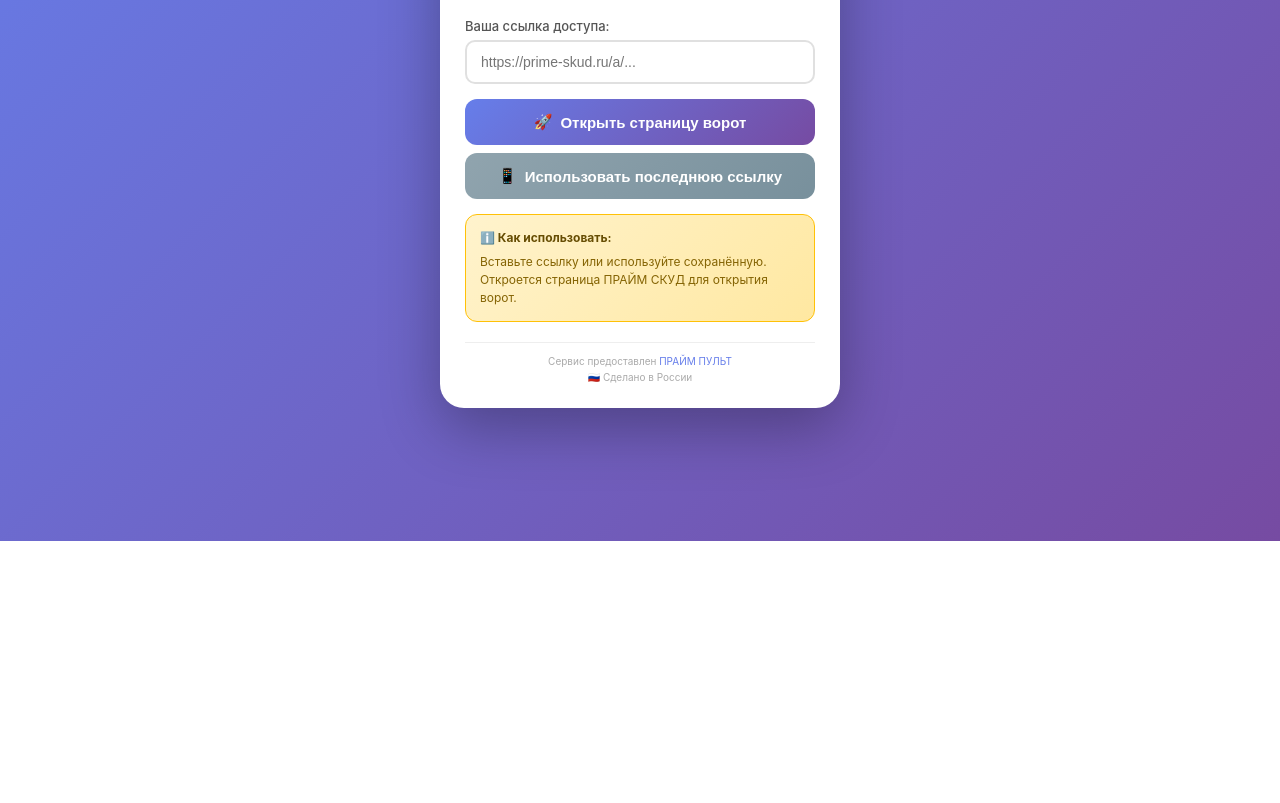
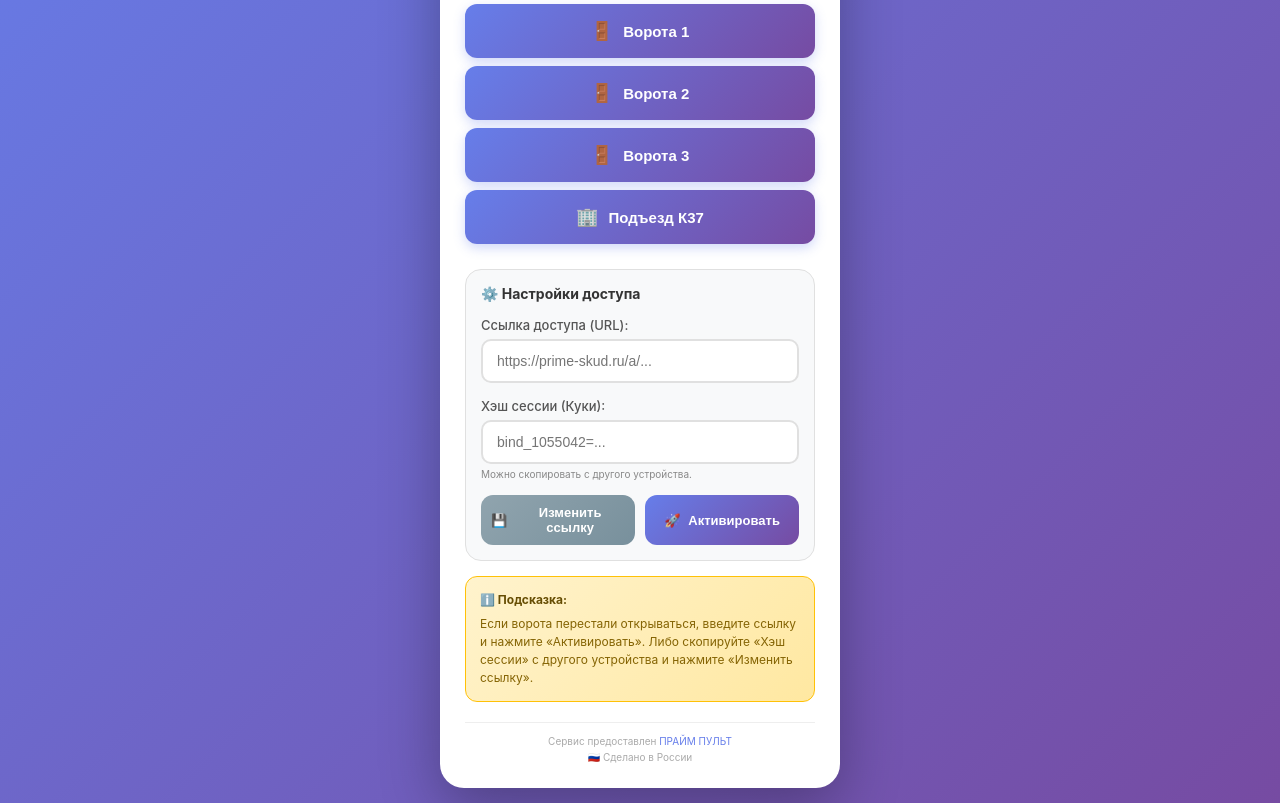
Before and after one commit to nikisolo946/Prime-skud1, a plain HTML site: page index.html in a window 1280 px wide. Shown: the part 259-1062 px from the top of the page. Before the commit the page ends 800 px from the top, so only its background shows below. Drawn offline with Linux system fonts and the light colour scheme.

Commit message:
one screen 1

```diff
--- a/index.html
+++ b/index.html
@@ -221,14 +221,6 @@
       background: linear-gradient(135deg, #90a4ae 0%, #78909c 100%);
     }
 
-    .screen {
-      display: none;
-    }
-
-    .screen.active {
-      display: block;
-    }
-
     .footer {
       text-align: center;
       margin-top: 20px;
@@ -241,6 +233,14 @@
     .footer a {
       color: #667eea;
       text-decoration: none;
+    }
+
+    .settings-card {
+      background: #f8f9fa;
+      border: 1px solid #e0e0e0;
+      border-radius: 16px;
+      padding: 15px;
+      margin-top: 25px;
     }
 
     @media (max-width: 480px) {
@@ -262,58 +262,22 @@
 
 <body>
   <div class="container">
-    <!-- Экран 1: Выбор ссылки -->
-    <div class="screen active" id="screenSelect">
-      <div class="header">
-        <div class="logo">🏠</div>
-        <h1>ПРАЙМ СКУД</h1>
-        <p class="subtitle">Управление доступом</p>
-      </div>
-
-      <div class="input-group">
-        <label>Ваша ссылка доступа:</label>
-        <input type="url" id="accessLink" placeholder="https://prime-skud.ru/a/..." autocomplete="off">
-      </div>
-
-      <button class="btn" onclick="saveAndOpen()">
-        <span>🚀</span>
-        <span>Открыть страницу ворот</span>
-      </button>
-
-      <button class="btn btn-secondary" onclick="showGatesScreen()">
-        <span>📱</span>
-        <span>Использовать последнюю ссылку</span>
-      </button>
-
-      <div class="info-box">
-        <strong>ℹ️ Как использовать:</strong>
-        Вставьте ссылку или используйте сохранённую.<br>
-        Откроется страница ПРАЙМ СКУД для открытия ворот.
-      </div>
-
-      <div class="footer">
-        <p>Сервис предоставлен <a href="https://prime-pult.ru/" target="_blank">ПРАЙМ ПУЛЬТ</a></p>
-        <p style="margin-top: 4px;">🇷🇺 Сделано в России</p>
-      </div>
-    </div>
-
-    <!-- Экран 2: Кнопки-ссылки -->
-    <div class="screen" id="screenGates">
     <div class="header">
       <div class="logo">🏠</div>
       <h1>ТСЖ Паруса над Камой</h1>
       <p class="subtitle">ПРАЙМ СКУД</p>
     </div>
 
+    <!-- Индикатор статуса -->
     <div class="object-card">
-        <div class="name">ТСЖ Паруса над Камой</div>
-        <div class="link" id="displayLink"></div>
+      <div class="name">Состояние подключения</div>
       <div class="status">
         <span class="dot" id="statusDot"></span>
         <span id="statusText">Ожидание...</span>
       </div>
     </div>
 
+    <!-- Кнопки ворот -->
     <div class="gates">
       <button class="gate-link" id="gate1" onclick="openGate('1225')">
         <span class="icon">🚪</span>
@@ -333,20 +297,46 @@
       </button>
     </div>
 
-      <div class="info-box">
-        <strong>📱 Инструкция:</strong>
-        Нажмите на кнопку нужных ворот. Запрос отправится в фоновом режиме, мгновенно открыв ворота!
+    <!-- Настройки приложения (Ссылка и кука) -->
+    <div class="settings-card">
+      <h3 style="font-size: 14px; margin-bottom: 15px; color: #333;">⚙️ Настройки доступа</h3>
+
+      <div class="input-group">
+        <label>Ссылка доступа (URL):</label>
+        <input type="url" id="accessLink" placeholder="https://prime-skud.ru/a/..." autocomplete="off">
       </div>
 
-      <button class="btn btn-secondary" onclick="showSelectScreen()" style="margin-top: 12px;">
-        <span>⚙️</span>
+      <div class="input-group">
+        <label>Хэш сессии (Куки):</label>
+        <input type="text" id="sessionCookie" placeholder="bind_1055042=..." autocomplete="off">
+        <div style="font-size: 10px; color: #888; margin-top: 4px;">Можно скопировать с другого устройства.</div>
+      </div>
+
+      <div style="display: flex; gap: 10px; margin-top: 15px;">
+        <!-- Кнопка сохранения без сети -->
+        <button class="btn btn-secondary" onclick="saveManually()"
+          style="margin-bottom: 0; padding: 10px; font-size: 13px;">
+          <span>💾</span>
           <span>Изменить ссылку</span>
         </button>
+        <!-- Кнопка авто-активации по сети -->
+        <button class="btn" id="activateBtn" onclick="activateLink()"
+          style="margin-bottom: 0; padding: 10px; font-size: 13px;">
+          <span>🚀</span>
+          <span>Активировать</span>
+        </button>
+      </div>
+    </div>
+
+    <div class="info-box">
+      <strong>ℹ️ Подсказка:</strong>
+      Если ворота перестали открываться, введите ссылку и нажмите «Активировать». Либо скопируйте «Хэш сессии» с другого
+      устройства и нажмите «Изменить ссылку».
+    </div>
 
     <div class="footer">
       <p>Сервис предоставлен <a href="https://prime-pult.ru/" target="_blank">ПРАЙМ ПУЛЬТ</a></p>
       <p style="margin-top: 4px;">🇷🇺 Сделано в России</p>
-      </div>
     </div>
   </div>
 
@@ -357,14 +347,15 @@
     let currentUrl = '';
     let primeCookie = '';
 
-    // При загрузке проверяем сохранённые данные
+    // При загрузке проверяем сохранённые данные и заполняем поля
     window.addEventListener('load', () => {
       currentUrl = localStorage.getItem('primeSkudUrl') || '';
       primeCookie = localStorage.getItem('primeCookie') || '';
 
-      if (currentUrl) {
       document.getElementById('accessLink').value = currentUrl;
-      }
+      document.getElementById('sessionCookie').value = primeCookie;
+
+      refreshGlobalStatus();
     });
 
     // Функция взаимодействия с прокси
@@ -389,14 +380,8 @@
 
       // Перехватываем куку если сервер ее выдал
       const newCookie = res.headers.get('X-Set-Prime-Cookie');
-      if (newCookie) {
-        primeCookie = newCookie;
-        localStorage.setItem('primeCookie', newCookie);
-        console.log("Cookie обновлена:", primeCookie);
-      }
 
-      // Сервер ПРАЙМ СКУД отдает в кодировке windows-1251, поэтому
-      // декодируем текст вручную, иначе русские буквы станут знаками вопроса
+      // Декодируем windows-1251
       const buffer = await res.arrayBuffer();
       const decoder = new TextDecoder('windows-1251');
       const responseHtml = decoder.decode(buffer);
@@ -410,7 +395,7 @@
         throw new Error('LINK_STOLEN');
       }
 
-      return responseHtml;
+      return { html: responseHtml, freshCookie: newCookie };
     }
 
     // Вспомогательная функция для смены бейджа статуса
@@ -446,17 +431,61 @@
       }
     }
 
-    async function saveAndOpen() {
+    function refreshGlobalStatus() {
+      if (primeCookie) {
+        setStatus('ACTIVATED');
+      } else {
+        setStatus('NEEDS_ACTIVATION');
+      }
+    }
+
+    // Ручное сохранение данных с полей (БЕЗ запроса к серверу)
+    function saveManually() {
+      const inputUrl = document.getElementById('accessLink').value.trim();
+      const inputCookie = document.getElementById('sessionCookie').value.trim();
+
+      let finalUrl = inputUrl;
+      if (finalUrl && !finalUrl.startsWith('http')) finalUrl = 'https://' + finalUrl;
+
+      // Обновляем переменные и localStorage
+      currentUrl = finalUrl;
+      primeCookie = inputCookie;
+
+      if (currentUrl) {
+        localStorage.setItem('primeSkudUrl', currentUrl);
+        document.getElementById('accessLink').value = currentUrl;
+      } else {
+        localStorage.removeItem('primeSkudUrl');
+      }
+
+      if (primeCookie) {
+        localStorage.setItem('primeCookie', primeCookie);
+      } else {
+        localStorage.removeItem('primeCookie');
+      }
+
+      // Обновляем статус в UI
+      refreshGlobalStatus();
+
+      // Визуальное подтверждение
+      const btn = event.currentTarget;
+      const originHtml = btn.innerHTML;
+      btn.innerHTML = '<span>✅</span><span>Сохранено</span>';
+      setTimeout(() => { btn.innerHTML = originHtml; }, 1500);
+    }
+
+    // Автоматическая активация через сервер
+    async function activateLink() {
       const input = document.getElementById('accessLink');
       let url = input.value.trim();
 
-      if (!url) return alert('Введите ссылку!');
+      if (!url) return alert('Введите ссылку доступа!');
       if (!url.startsWith('http')) url = 'https://' + url;
       if (!url.includes('prime-skud.ru/a/')) return alert('Неверный формат ссылки!');
 
-      const btn = event.currentTarget;
+      const btn = document.getElementById('activateBtn');
       const originHtml = btn.innerHTML;
-      btn.innerHTML = '<span>⏳</span><span>Активация...</span>';
+      btn.innerHTML = '<span>⏳</span><span>Загрузка...</span>';
       btn.disabled = true;
 
       try {
@@ -464,37 +493,48 @@
           throw new Error("Необходимо указать адрес Cloudflare Worker в коде (константа WORKER_URL)");
         }
 
+        // Записываем только URL перед проверкой
         localStorage.setItem('primeSkudUrl', url);
         currentUrl = url;
 
-        // Очищаем куку при попытке новой активации
+        // По требованию: при попытке НОВОЙ активации мы сбрасываем текущую куку в UI,
+        // чтобы получить свежую
         primeCookie = '';
         localStorage.removeItem('primeCookie');
+        document.getElementById('sessionCookie').value = '';
 
         // Шаг 1: Загружаем стартовую страницу
-        let responseHtml = await fetchProxy(url);
+        let result = await fetchProxy(url);
 
         // Если на странице есть скрипт активации (act_me=1)
-        if (responseHtml.includes('act_me=')) {
-          console.log("Требуется активация по кнопке...");
+        if (result.html.includes('act_me=')) {
           const params = new URLSearchParams();
           params.append('act_me', '1');
-          await fetchProxy(url, params); // вызовет POST запрос активации
+          let activateResult = await fetchProxy(url, params); // вызовет POST запрос активации
+
+          if (activateResult.freshCookie) {
+            primeCookie = activateResult.freshCookie;
+            localStorage.setItem('primeCookie', primeCookie);
+            document.getElementById('sessionCookie').value = primeCookie;
+          }
+        } else if (result.freshCookie) {
+          primeCookie = result.freshCookie;
+          localStorage.setItem('primeCookie', primeCookie);
+          document.getElementById('sessionCookie').value = primeCookie;
         }
 
-        // Если дошли сюда и нет исключений - показываем экран успехом
-        showGatesScreen('ACTIVATED');
+        refreshGlobalStatus();
 
       } catch (e) {
-        // Мы намеренно идем на второй экран, чтобы показать там красную ошибку пользователю
-        console.error("Поймана ошибка валидации сервера:", e.message);
+        console.error("Ошибка активации:", e.message);
 
         if (e.message === 'LINK_DELETED') {
-          showGatesScreen('ERROR_DELETED');
+          setStatus('ERROR_DELETED');
         } else if (e.message === 'LINK_STOLEN') {
-          showGatesScreen('ERROR_STOLEN');
+          setStatus('ERROR_STOLEN');
         } else {
           alert('Сетевая ошибка: ' + e.message);
+          setStatus('ERROR_NETWORK');
         }
       } finally {
         btn.innerHTML = originHtml;
@@ -502,7 +542,12 @@
       }
     }
 
+    // Открытие ворот
     async function openGate(gateId) {
+      if (!currentUrl) {
+        return alert('Сначала введите ссылку и нажмите "Изменить ссылку" / "Активировать"');
+      }
+
       const btn = event.currentTarget;
       const originHtml = btn.innerHTML;
 
@@ -520,7 +565,7 @@
         // Успех
         btn.style.background = 'linear-gradient(135deg, #43a047 0%, #2e7d32 100%)';
         btn.innerHTML = '<span class="icon">✅</span><span>Открыто!</span>';
-        setStatus('ACTIVATED'); // Подтверждаем, что всё ок
+        setStatus('ACTIVATED');
 
         setTimeout(() => {
           btn.style.background = '';
@@ -533,15 +578,12 @@
         btn.style.background = 'linear-gradient(135deg, #e53935 0%, #c62828 100%)';
         btn.innerHTML = '<span class="icon">❌</span><span>Ошибка</span>';
 
-        // Меняем глобальный статус
+        // ВАЖНО: Требование пользователя: "при появлении ошибки кука НЕ должная удаляться".
+        // Мы просто меняем статус в UI, а localStorage и переменную primeCookie оставляем в покое.
         if (err.message === 'LINK_DELETED') {
           setStatus('ERROR_DELETED');
-          localStorage.removeItem('primeCookie');
-          primeCookie = '';
         } else if (err.message === 'LINK_STOLEN') {
           setStatus('ERROR_STOLEN');
-          localStorage.removeItem('primeCookie');
-          primeCookie = '';
         } else {
           setStatus('ERROR_NETWORK');
         }
@@ -553,33 +595,6 @@
         }, 2000);
       }
     }
-
-    function showGatesScreen(overrideStatus = null) {
-      if (!currentUrl) {
-        alert('Сначала введите ссылку!');
-        return;
-      }
-
-      // Показываем ссылку
-      const shortLink = currentUrl.split('/a/')[1]?.split('?')[0] || currentUrl;
-      document.getElementById('displayLink').textContent = '#' + shortLink;
-
-      document.getElementById('screenSelect').classList.remove('active');
-      document.getElementById('screenGates').classList.add('active');
-
-      if (overrideStatus) {
-        setStatus(overrideStatus);
-      } else if (primeCookie) {
-        setStatus('ACTIVATED');
-      } else {
-        setStatus('NEEDS_ACTIVATION');
-      }
-    }
-
-    function showSelectScreen() {
-      document.getElementById('screenGates').classList.remove('active');
-      document.getElementById('screenSelect').classList.add('active');
-    }
   </script>
 </body>
 
```
Lines whose indentation alone changed are shown as unchanged.
